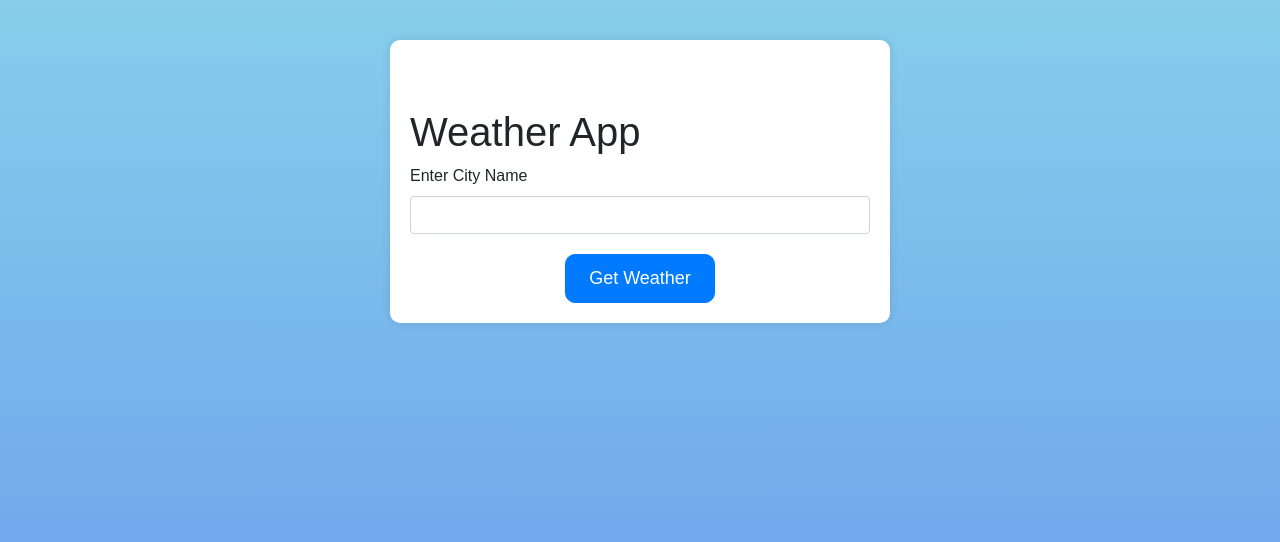
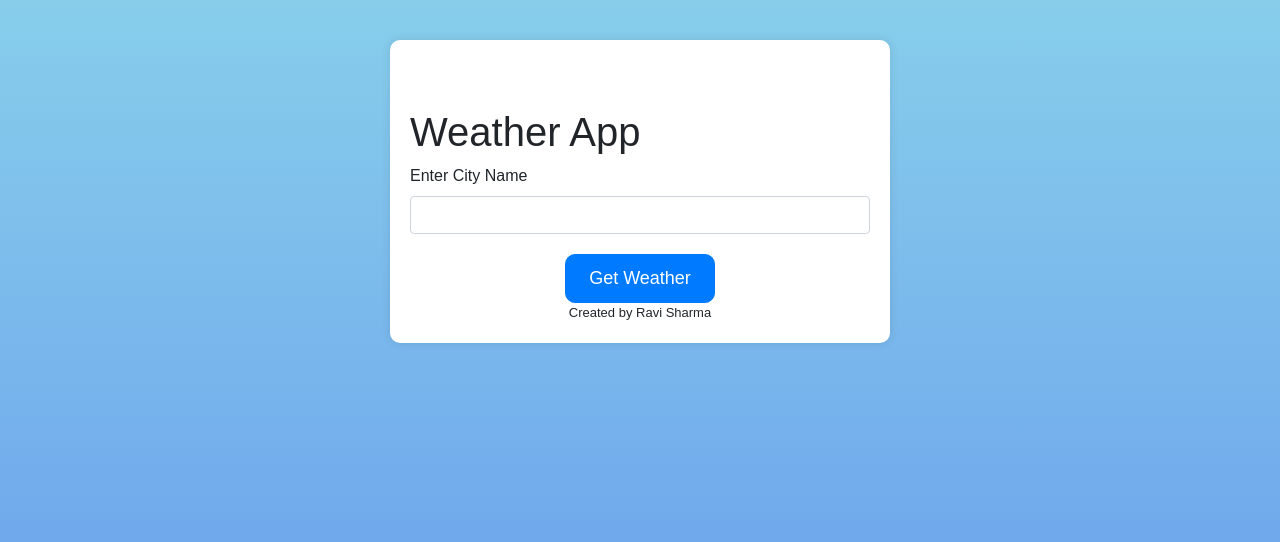
Before and after one commit to Helios-99/Weather-App, a Flask app: page / in a window 1280 px wide. Shown: the top 542 px of the page. Run offline with Flask 3, Linux system fonts and the light colour scheme; some libraries are stand-ins or nearby versions.

Commit message:
Update index.html

```diff
--- a/templates/index.html
+++ b/templates/index.html
@@ -101,8 +101,10 @@
                     <p>Conditions: {{ weather_data.weather[0].description }}</p>
                     <img src="http://openweathermap.org/img/w/{{ weather_data.weather[0].icon }}.png" alt="Weather Icon">
                 {% endif %}
+
             </div>
         {% endif %}
+        <font size="-1"><center>Created by Ravi Sharma</center></font>
     </div>
     <script src="https://code.jquery.com/jquery-3.5.1.slim.min.js"></script>
     <script src="https://cdn.jsdelivr.net/npm/@popperjs/core@2.5.3/dist/umd/popper.min.js"></script>
```
